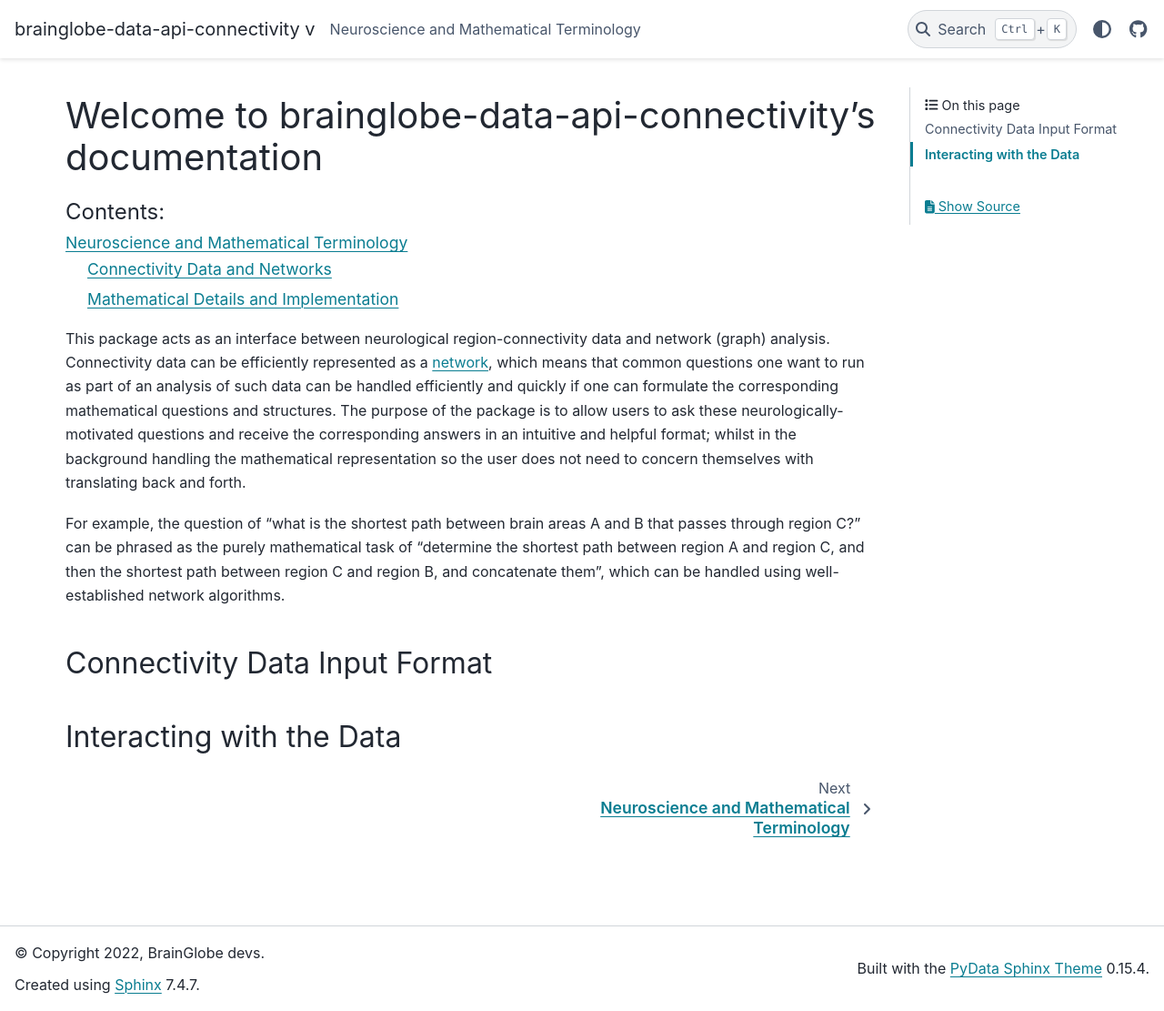
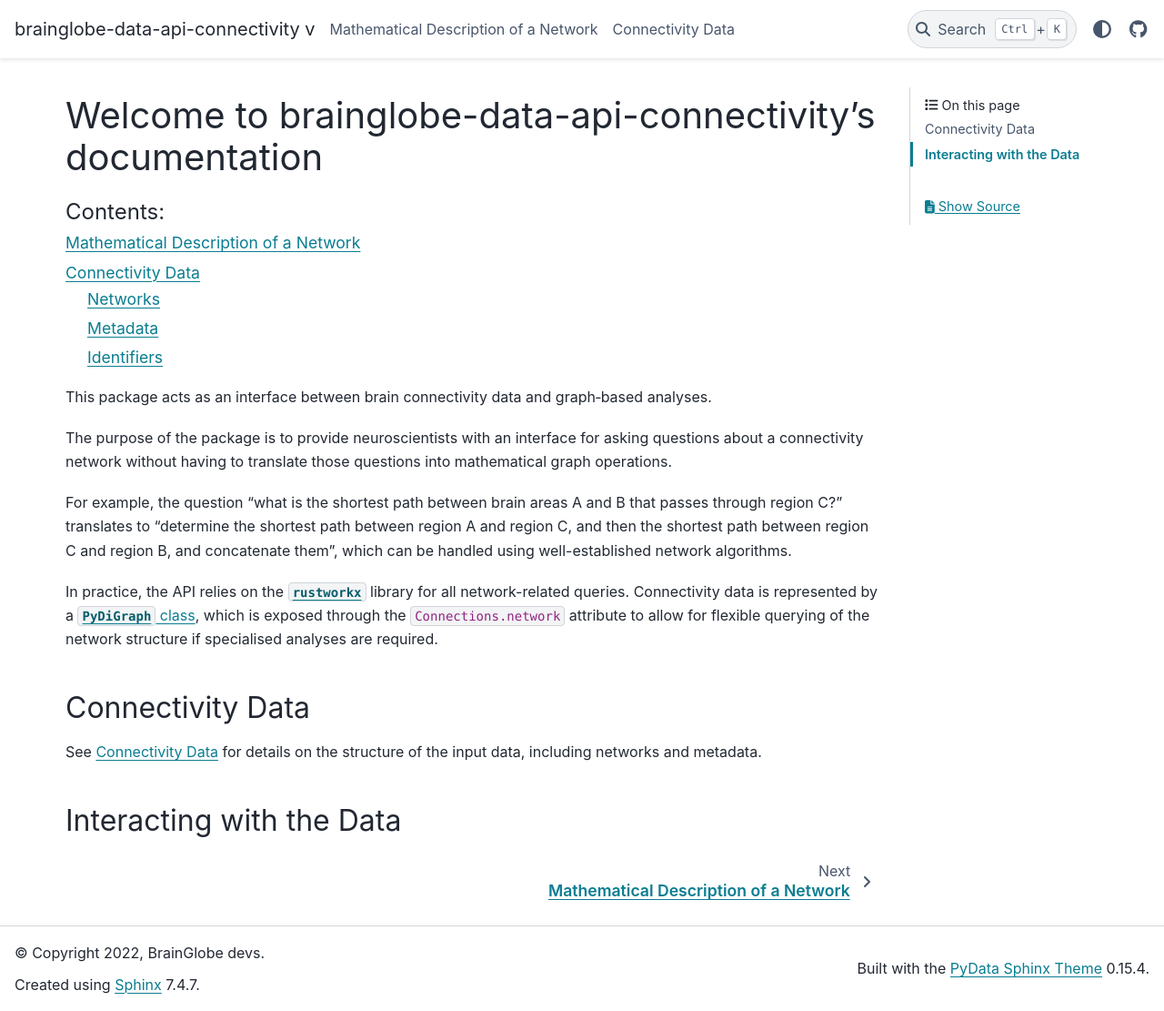
Before and after one commit to brainglobe/brainglobe-data-api-connectivity, a Sphinx documentation site: the page built from docs/source/index.md, in a window 1280 px wide and 1111 px high. Shown: the whole window at 91% size. Built offline with Sphinx 7.4.7 and the PyData theme 0.15.4, drawn with Linux system fonts in a browser that asks for light colours; pages that are not in the unit, such as notebooks, are missing from menus; some of the changed lines change nothing that is shown.

Commit message:
Split page in two (I hope this makes sense?!)

````diff
--- /dev/null
+++ b/docs/source/connectivity-data.md
@@ -0,0 +1,117 @@
+# Connectivity Data
+We can divide connectivity data into:
+- a network consisting of nodes, edges, and weights
+- the metadata (everything we know about the regions, connections, and dataset)
+
+While graph analysis can be done using only the network, the metadata is essential for guiding analyses, understanding results, and making the work reproducible.
+
+## Networks
+
+Mathematical networks are an abstract representation of connections between a collection of objects.
+A network consists of a collection of **nodes** that are connected to each other by (directed) **edges**, with each edge possessing a **weight** that characterises the connection.
+As such, if we have some connectivity data;
+
+- The brain regions are represented by the nodes.
+  If the brain regions are provided with unique identifiers, these same identifiers can be used for the nodes.
+- The connections between the brain regions are represented by edges.
+- The strength of the connections are represented by the edge weights.
+
+The network that represents a particular dataset can be fully described simply by listing the connections, in what is often called an **edge list** or **edge table**.
+
+This is what our API expects to receive as an input.
+
+An edge table is just a three-column CSV file, where each row specifies one connection in the form:
+
+```text
+source node, target node, connection strength
+```
+
+### Example: Edge Table and Corresponding Network
+
+Our connectivity information can be used to construct our edge table CSV file:
+
+```text
+l-a, l-b, 1.0
+l-a, r-a, 0.5
+l-b, r-a, 0.5
+l-b, r-b, 0.5
+r-a, r-b, 1.0
+r-b, l-a, 0.1
+r-b, r-a, 0.1
+```
+
+This edge table fully describes the network that will represent our connectivity data; there will be four nodes (`l-a`, `l-b`, `r-a`, `r-b`) and a total of seven edges.
+
+We can illustrate this network:
+
+![An illustration of the example connectivity data, as a network.](./_static/example-connectivity-network.svg)
+
+and we can also make a few observations:
+
+- The connection between `l-a` and `l-b` is bidirectional.
+  However, the connection from `l-a` to `l-b` is stronger (strength 1) than the connection from `l-b` to `l-a` (strength 0.5).
+- The connection between `r-b` and `l-a` is unidirectional, directed from `r-b` into `l-a`.
+  It is also one of the weakest connections in the network, with a strength of 0.1.
+- Each edge in the edge list corresponds to a **direct** connection between the regions.
+- In addition to the direct connections, all of the regions are indirectly connected to each other (since there is a path that can be taken to each any particular region from any other region).
+
+:::{note}
+Often the description of nodes, edges, and weights given here is all you need. But sometimes you may need a more precise, mathematical description of how nodes, edges, and weights are defined, for this see [Mathematical Description of a Network](..\connectivity-math.md).
+:::
+
+## Metadata
+Although a great deal can be learned from the network structure alone, to make sense of what the nodes and edges actually represent you also need the metadata.
+
+Connectivity metadata generally consists of the following components:
+- **Dataset Metadata**: Information about the dataset, or study that generated the dataset.
+  These may be fields such as the species, sex, or age of the animal from which the connectivity information was obtained, the institute at which the experiment was conducted, etc.
+- **Node Metadata**: Information about the brain-regions, whose connections have been explored.
+  Typically they will be given some form of unique identifier, as well as names, abbreviations, any groupings of regions, and other data like their spatial coordinates.
+- **Edge Metadata**: Information about the connections.
+  This may consist of information about the studies in which they were examined, any special reference names they might have, or any user- or neurological-groupings of the connections themselves.
+
+### Example: Metadata
+
+**Dataset Metadata**
+
+|         |                  |
+| ------------ | --------------------- |
+| project      | Alpha–Bravo Connectivity |
+| contributors | Jane Doe              |
+| year         | 2024                  |
+| species      | Rattus bravalpha   |
+| age          | 12 weeks              |
+| sex          | F                     |
+
+
+**Node Metadata**
+
+| name  | abbr | side of brain |
+| ----- | -----| -------------- |
+| alpha | l‑a  | left           |
+| bravo | l‑b  | left           |
+| alpha | r‑a  | right          |
+| bravo | r‑b  | right          |
+
+**Note**: The `abbr` column provides the unique identifiers used in the edge table.
+
+**Edge Metadata**
+
+| source | target | method     | reference        | notes |
+| ------ | ------ | ---------- | ---------------- | ----- |
+| l‑a    | l‑b    | anterograde | Doe & Roe, 1992  |       |
+| l‑a    | r‑a    | retrograde | Doe & Roe, 1992  |       |
+| l‑b    | r‑a    | anterograde | Doe et al., 1999 |       |
+| l‑b    | r‑b    | retrograde | Doe et al., 1999 |       |
+| r‑a    | r‑b    | anterograde | Doe et al., 1999 |       |
+| r‑b    | l‑a    | retrograde | Li et al., 2012  |       |
+| r‑b    | l‑b    | anterograde | Doe et al., 1996 | injection too large to interpret positive labeling; evidence used for “absent” classification |
+| r‑b    | r‑a    | retrograde | Li et al., 2012  |       |
+
+**Note**: The `source` and `target` columns provide the unique identifiers used in the edge table.
+
+## Identifiers
+
+It is important to be able to match the metadata to the network structure so that each node and connection in the edge table can be related back to the biological regions and studies they represent.
+
+In this example, the common identifiers used the abbreviations `l‑a`, `l‑b`, `r‑a`, and `r‑b`. These appear in the edge table as the node labels, and the same labels appear in the node metadata so that each entry in the network can be matched to the corresponding brain region.
--- /dev/null
+++ b/docs/source/connectivity-math.md
@@ -0,0 +1,29 @@
+# Mathematical Description of a Network
+
+Whilst we can get by with a colloquial description of networks, in some places it will be necessary for us to use a more mathematical description of these objects.
+We aim to set a standard for our notation—and conventions—in this section.
+
+A network $G = (V, E)$ consists of:
+
+- A set of **nodes** (also called vertices), denoted by $V$.
+  The nodes are indexed by some counter, so we typically write $V := \{ v_0, v_1, ..., v_N\}$ where each $v_i$ is one node, uniquely identified by the value of $i$.
+  As such, when referring to nodes it is common to drop the $v_i$ notation and simply say "node $i$" in place of "node $v_i$".
+- A set of edges $E$.
+  Each edge $e\in E$ is written as $e = (i, j, w)$ (or $e = (v_i, v_j, w)$).
+  $(i, j, w)$ means that there is an edge (connection) directed from node $i$ into node $j$, with a weight of $w$.
+
+The edge table that describes a network can then simply be seen as a listing of the edges $e\in E$.
+
+:::{note}
+If the (brain)-regions are provided with unique identifiers, these same unique identifiers can be used as the indexes $i$ for the mathematical description of the nodes.
+
+However, in practice the package prefers the use of integer indexes to identify the nodes, rather than names or abbreviations that connectivity data may prefer.
+Where this is important, the package keeps a record of the correspondence between "internal indexes" for the nodes and the user-facing identifiers for the brain regions they represent.
+:::
+
+<!-- FIXME: add API link for Connections.network -->
+
+The API also separates the "metadata" concerning the nodes/regions and edges/connections from the underlying network object itself.
+As such, the nodes in the `.network` use integer indexing, which is referred to as their "internal indexes".
+These internal indexes are appended as a column to the node metadata, so there is a means of translating between the neuroscientific information about a brain region and its abstract representation.
+Several functions also exist to aid in obtaining a selection of nodes by matching metadata criteria, and vice-versa.
--- a/docs/source/index.md
+++ b/docs/source/index.md
@@ -5,16 +5,20 @@
    :maxdepth: 2
    :caption: Contents:
 
-   neuro_to_math
+   connectivity-math
+   connectivity-data
    examples/index
 ```
 
-This package acts as an interface between neurological region-connectivity data and network (graph) analysis.
-Connectivity data can be efficiently represented as a [network](./neuro_to_math.md), which means that common questions one want to run as part of an analysis of such data can be handled efficiently and quickly if one can formulate the corresponding mathematical questions and structures.
-The purpose of the package is to allow users to ask these neurologically-motivated questions and receive the corresponding answers in an intuitive and helpful format; whilst in the background handling the mathematical representation so the user does not need to concern themselves with translating back and forth.
+This package acts as an interface between brain connectivity data and graph‑based analyses.
 
-For example, the question of "what is the shortest path between brain areas A and B that passes through region C?" can be phrased as the purely mathematical task of "determine the shortest path between region A and region C, and then the shortest path between region C and region B, and concatenate them", which can be handled using well-established network algorithms.
+The purpose of the package is to provide neuroscientists with an interface for asking questions about a connectivity network without having to translate those questions into mathematical graph operations.
 
-## Connectivity Data Input Format
+For example, the question "what is the shortest path between brain areas A and B that passes through region C?" translates to "determine the shortest path between region A and region C, and then the shortest path between region C and region B, and concatenate them", which can be handled using well-established network algorithms.
+
+In practice, the API relies on the [`rustworkx`](https://www.rustworkx.org/) library for all network-related queries. Connectivity data is represented by a [`PyDiGraph` class](https://www.rustworkx.org/apiref/rustworkx.PyDiGraph.html), which is exposed through the `Connections.network` attribute to allow for flexible querying of the network structure if specialised analyses are required.
+
+## Connectivity Data
+See [Connectivity Data](./connectivity-data.md) for details on the structure of the input data, including networks and metadata.
 
 ## Interacting with the Data
--- a/docs/source/neuro_to_math.md
+++ /dev/null
@@ -1,140 +0,0 @@
-# Neuroscience and Mathematical Terminology
-
-On this page we aim to provide a short summary that reconciles the terminology used to describe connectivity data in neuroscience, and map it to the corresponding mathematical terminology surrounding networks.
-
-## Connectivity Data and Networks
-
-Connectivity data generally consists of the following components:
-
-- Information about the brain-regions, whose connections have been explored.
-  Typically they will be given some form of unique identifier, as well as names, abbreviations, any groupings of regions, and other data like their spatial coordinates.
-- A listing of the connections between regions (which are considered directed), and the "strength" of each connection given as a numerical value.
-- Further information about the connections.
-  This may consist of information about the studies in which they were examined, any special reference names they might have, or any user- or neurological-groupings of the connections themselves.
-- Any metadata about the dataset, or study that generated the dataset.
-  These may be fields such as the species, sex, or age of the animal from which the connectivity information was obtained, the institute at which the experiment was conducted, etc.
-
-Mathematical networks are an abstract representation of connections between a collection of objects.
-A network consists of a collection of **nodes** that are connected to each other by (directed) **edges**, with each edge possessing a **weight** that characterises the connection.
-As such, if we have some connectivity data;
-
-- The brain regions are represented by the nodes.
-  If the brain regions are provided with unique identifiers, these same identifiers can be used for the nodes.
-- The connections between the brain regions are represented by edges.
-- The strength of the connections are represented by the edge weights.
-
-The network that represents a particular dataset can be fully described simply by listing the connections, in what is often called an **edge list** or **edge table**.
-This is what our API expects to receive as an input.
-An edge table is just a three-column CSV file, where each row specifies one connection in the form
-
-```text
-source node, target node, connection strength
-```
-
-:::{note}
-Any further information about the regions can be stored in some suitable data format (such as a `DataFrame`) that allows indexing via the region identifiers—this information is referred to as "region metadata" or "node metadata".
-
-Similarly, any further information about the connections (excluding their strengths) can be stored in tabular format that allows indexing via **pairs of** region identifiers that describes the connection's start and end—this information is referred to as "connection metadata" or "edge metadata".
-
-Region metadata (except for unique region identifiers) and connection metadata are entirely optional for a purely mathematical analysis of the connectivity data.
-However, adding this information is normally recommended, as it helps guide analyses, makes the results easier to interpret, and improves reproducibility.
-:::
-
-### Example: Connectivity Data and the Corresponding Network
-
-FIXME: Get Stella to actually suggest sensible names for the brain regions & column names.
-
-Let us suppose we have gathered the following connectivity dataset, that describes connections between two brain regions on either side of a brain:
-
-| name | abbr | side of brain |
-| :-: | :-: | :-: |
-| alpha | l-a | left |
-| bravo | l-b | left |
-| alpha | r-a | right |
-| bravo | r-b | right |
-
-where the `abbr` column is a unique identifier that we have given to each region in the brain.
-Suppose we have then identified the following information about the connections between these regions:
-
-| source region | target region | connection strength | observation notes |
-| :-: | :-: | :-: | :-: |
-| l-a | l-b | 1.0 | high confidence |
-| l-a | r-a | 0.5 | high confidence |
-| l-b | r-a | 0.5 | low confidence |
-| l-b | r-b | 0.5 | high confidence |
-| r-a | r-b | 1.0 | med confidence |
-| r-b | l-a | 0.1 | high confidence |
-| r-b | l-b | 0.0 | not present |
-| r-b | r-a | 0.1 | low confidence |
-
-Our connectivity information can be used to construct our edge-table CSV file:
-
-```text
-l-a, l-b, 1.0
-l-a, r-a, 0.5
-l-b, r-a, 0.5
-l-b, r-b, 0.5
-r-a, r-b, 1.0
-r-b, l-a, 0.1
-r-b, r-a, 0.1
-```
-
-This edge table fully describes the network that will represent our connectivity data; there will be four nodes (`l-a`, `l-b`, `r-a`, `r-b`) and a total of seven edges.
-We can even illustrate this network:
-
-![An illustration of the example connectivity data, as a network.](./_static/example-connectivity-network.svg)
-
-and we can also make a few observations:
-
-- The connection between `l-a` and `l-b` is bidirectional.
-  However, the connection from `l-a` to `l-b` is stronger (strength 1) than the connection from `l-b` to `l-a` (strength 0.5).
-- The connection between `r-b` and `l-a` is unidirectional, directed from `r-b` into `l-a`.
-  It is also one of the weakest connections in the network, with a strength of 0.1.
-- Each edge in the edge list corresponds to a **direct** connection between the regions.
-- In addition to the direct connections, all of the regions are indirectly connected to each other (since there is a path that can be taken to each any particular region from any other region).
-
-:::{note}
-Connections that are excluded from the edge table can fall into several categories:
-
-- No data: Following an extensive search, no reports were found with data relevant to the connection and suitable for inclusion in the network analysis.
-- Unclear: It is unclear from the report if the connection exists or not. It is reasonable to infer that the connection is likely weak (at most), very weak, or absent.
-- Evidence of Absence: Evidence indicates that the connection does not exist.
-- Same origin & termination: Within‑region connections are not included in the network.
-
-In our example, we have excluded the `r-b` to `l-b` connection on the grounds of our experiments determining that no such connection exists between these two brain regions.
-
-Note that a connection being excluded from the edge table (and thus the network) has **different implications** to including a connection between two regions with a strength of 0.
-:::
-
-## Mathematical Details and Implementation
-
-Whilst we can get by with a colloquial description of networks, in some places it will be necessary for us to use a more mathematical description of these objects.
-We aim to set a standard for our notation—and conventions—in this section.
-
-A network $G = (V, E)$ consists of:
-
-- A set of **nodes** (also called vertices), denoted by $V$.
-  The nodes are indexed by some counter, so we typically write $V := \{ v_0, v_1, ..., v_N\}$ where each $v_i$ is one node, uniquely identified by the value of $i$.
-  As such, when referring to nodes it is common to drop the $v_i$ notation and simply say "node $i$" in place of "node $v_i$".
-- A set of edges $E$.
-  Each edge $e\in E$ is written as $e = (i, j, w)$ (or $e = (v_i, v_j, w)$).
-  $(i, j, w)$ means that there is an edge (connection) directed from node $i$ into node $j$, with a weight of $w$.
-
-The edge table that describes a network can then simply be seen as a listing of the edges $e\in E$.
-
-:::{note}
-If the (brain)-regions are provided with unique identifiers, these same unique identifiers can be used as the indexes $i$ for the mathematical description of the nodes.
-
-However, in practice the package prefers the use of integer indexes to identify the nodes, rather than names or abbreviations that connectivity data may prefer.
-Where this is important, the package keeps a record of the correspondence between "internal indexes" for the nodes and the user-facing identifiers for the brain regions they represent.
-:::
-
-In practice, the API relies on the [`rustworkx`](https://www.rustworkx.org/) library for all network-related queries.
-Connectivity data is represented by a [`PyDiGraph` class](https://www.rustworkx.org/apiref/rustworkx.PyDiGraph.html), which is exposed through the `Connections.network` attribute to allow for flexible querying of the network structure if specialised analyses are required.
-
-<!-- FIXME: add API link for Connections.network -->
-
-The API also separates the "metadata" concerning the nodes/regions and edges/connections from the underlying network object itself.
-As such, the nodes in the `.network` use integer indexing, which is referred to as their "internal indexes".
-These internal indexes are appended as a column to the node metadata, so there is a means of translating between the neuroscientific information about a brain region and its abstract representation.
-Several functions also exist to aid in obtaining a selection of nodes by matching metadata criteria, and vice-versa.
````
